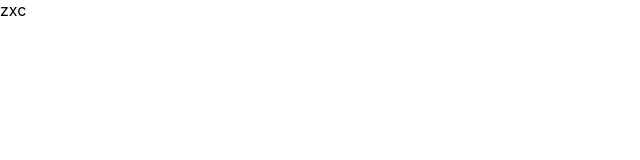
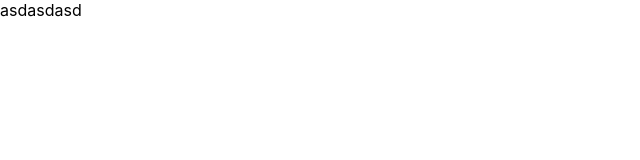
Before and after one commit to munish12/react-widget, a plain HTML site: page index.html in a window 1280 px wide. Shown: the full height of the page, 0-640 px from the left. Drawn offline with Linux system fonts and the light colour scheme.

Commit message:
Update index.html

```diff
--- a/index.html
+++ b/index.html
@@ -1 +1 @@
-<!doctype html><html lang="en"><head><meta charset="utf-8"/><link rel="icon" href="/favicon.ico"/><meta name="viewport" content="width=device-width,initial-scale=1"/><meta name="theme-color" content="#000000"/><meta name="description" content="Web site created using create-react-app"/><link rel="apple-touch-icon" href="./logo192.png"/><link rel="manifest" href="./manifest.json"/><title>React App</title><script defer="defer" src="./static/js/main.2c2c6b5a.js"></script><link href="./static/css/main.f855e6bc.css" rel="stylesheet"></head><body><noscript>You need to enable JavaScript to run this app.</noscript><div id="root"></div>zxc</body></html>
+<!doctype html><html lang="en"><head><meta charset="utf-8"/><link rel="icon" href="/favicon.ico"/><meta name="viewport" content="width=device-width,initial-scale=1"/><meta name="theme-color" content="#000000"/><meta name="description" content="Web site created using create-react-app"/><link rel="apple-touch-icon" href="/logo192.png"/><link rel="manifest" href="/manifest.json"/><title>React App</title><script defer="defer" src="./static/js/main.00d3ba7c.js"></script><link href="./static/css/main.f855e6bc.css" rel="stylesheet"></head><body><noscript>You need to enable JavaScript to run this app.</noscript><div id="root"></div>asdasdasd</body></html>
```
